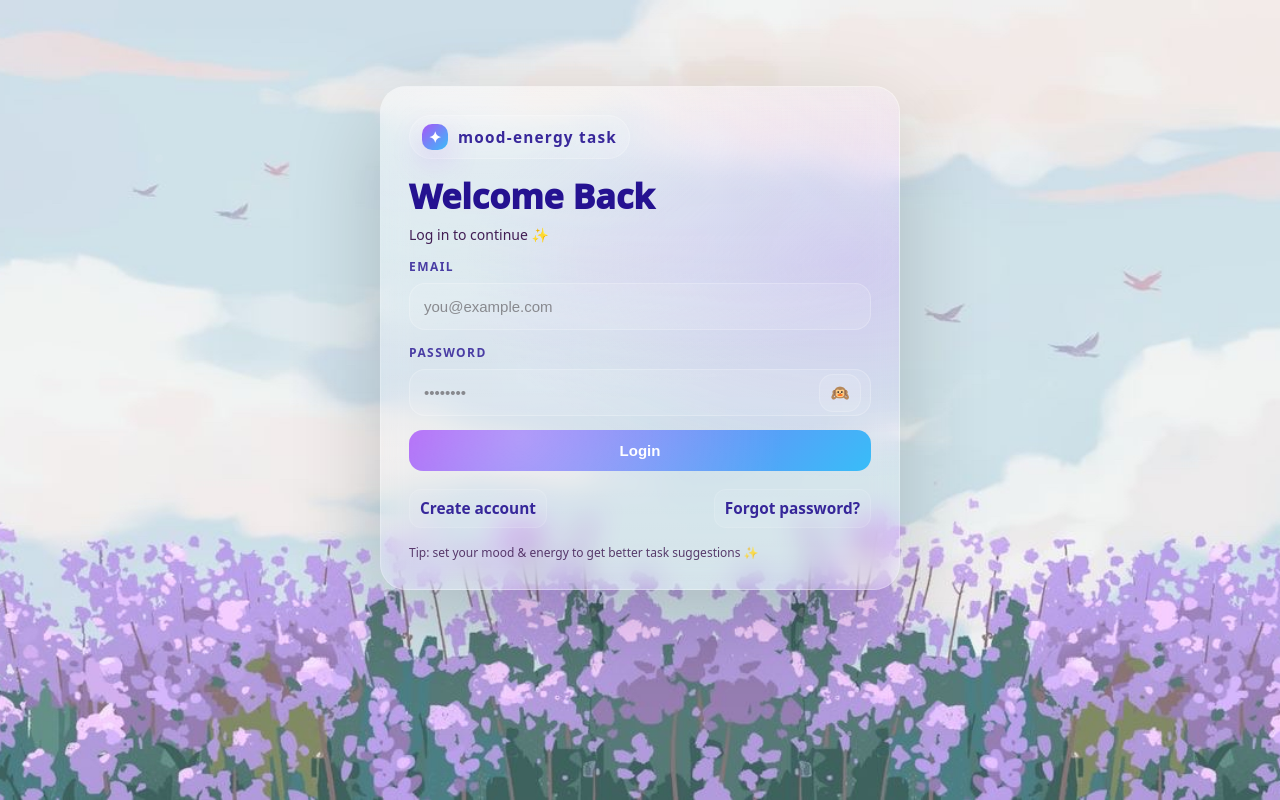
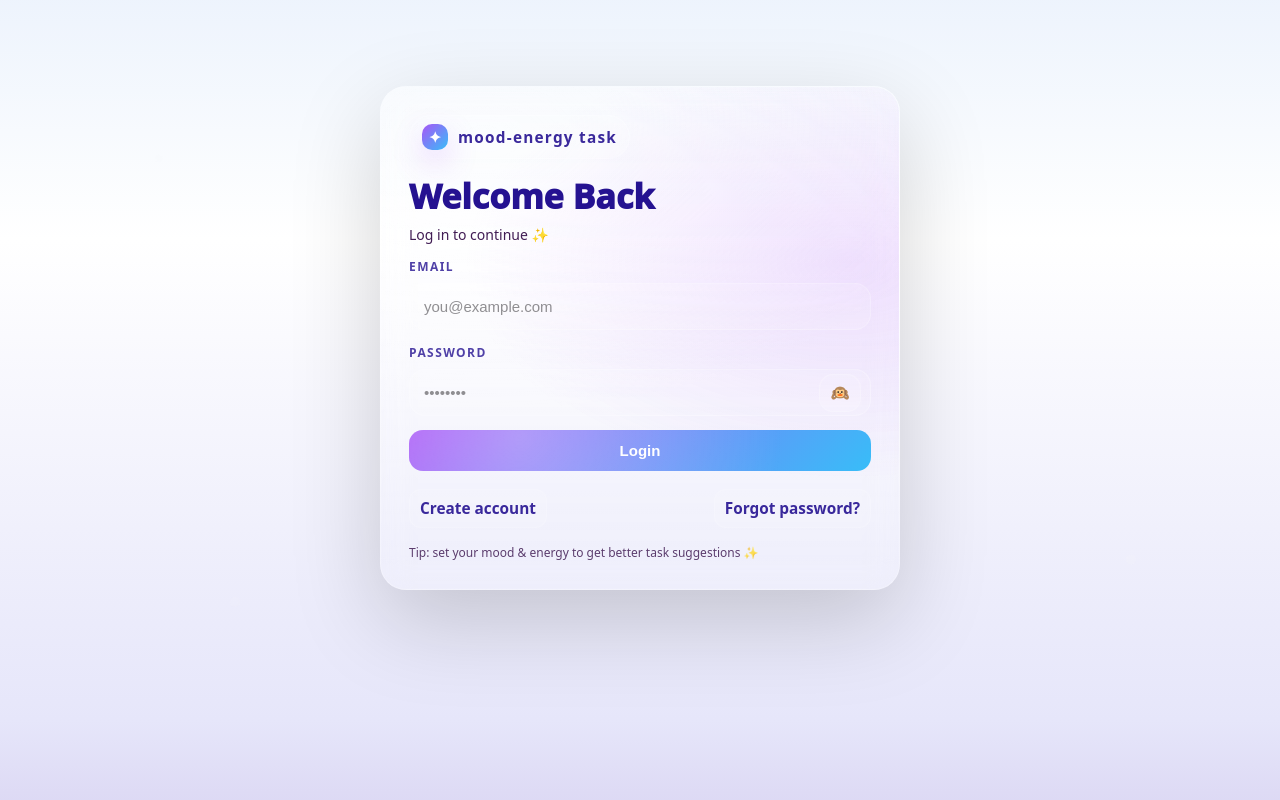
Before and after one commit to raf67026-mac/M-E-Tasks, an Angular app in the folder frontend/: page /auth in a window 1280 px wide. Built offline with nearby package versions, Linux system fonts and the light colour scheme.

Commit message:
update auth background to scss gradient

```diff
--- a/frontend/src/app/pages/auth/auth.page.scss
+++ b/frontend/src/app/pages/auth/auth.page.scss
@@ -1,7 +1,22 @@
 .page-auth {
-  --scene-bg: url('/assets/page1.jpeg');
+  // 1. تعريف الألوان ككود بدلاً من رابط الصورة
+  --scene-bg: linear-gradient(180deg, #d0e1f9 0%, #ffffff 40%, #e6e6fa 70%, #b19cd9 100%);
+
+  // 2. تطبيق الخلفية وخصائص الحركة
+  background: var(--scene-bg);
+  background-size: 200% 200%;
+  animation: moveGradient 15s ease infinite;
+
+  // تأكد من أن الطول يغطي الشاشة كاملة
+  min-height: 100vh;
 }
 
+// 3. تعريف الحركة (الأنيميشن) في أسفل الملف
+@keyframes moveGradient {
+  0% { background-position: 0% 50%; }
+  50% { background-position: 100% 50%; }
+  100% { background-position: 0% 50%; }
+}
 
 .auth-wrap {
   width: min(520px, 100%);
```
